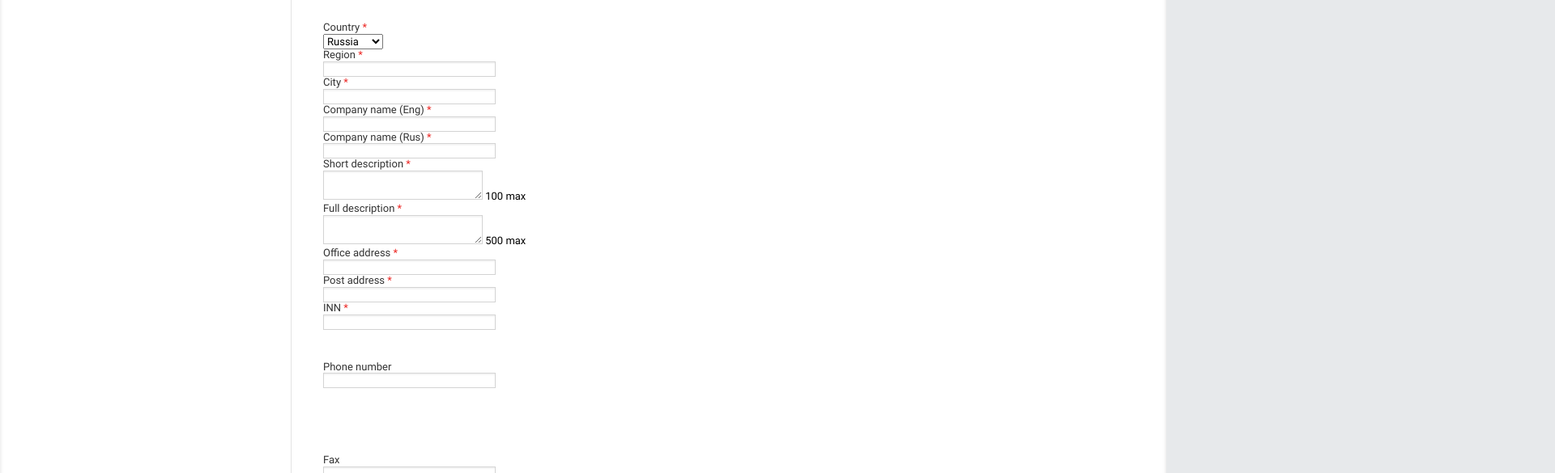
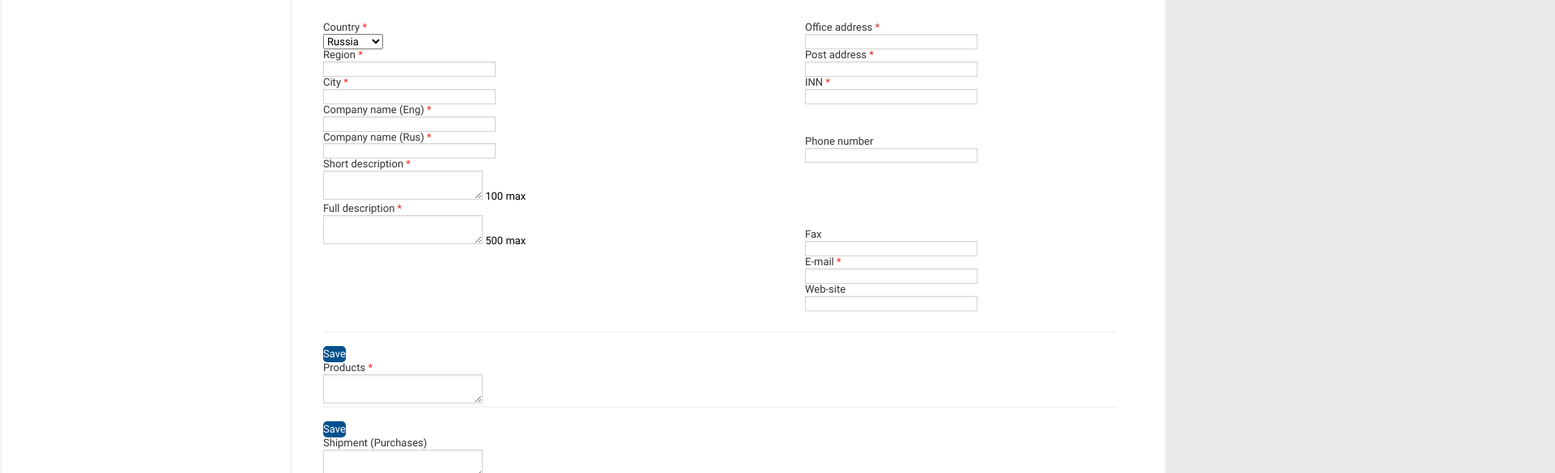
Before and after one commit to paulhardwork/Test-Task-11.2018-, a website: page source/index.html in a window 1280 px wide. Shown: the part 866-1451 px from the top of the page at 81% size, 1920 px wide, since content can reach past the window. Drawn offline with nearby package versions, Linux system fonts and the light colour scheme; files that its build step writes are made by us from their sources.

Commit message:
Сделана сетка формы

```diff
--- a/source/index.html
+++ b/source/index.html
@@ -110,7 +110,8 @@
                   <button class="button profile-edit__changelogo-button">Change logo</button>
                 </div>
               </div>
-              <div class="profile-edit__left-fieldset">
+              <div class="profile-edit__fieldsets-container">
+                <div class="profile-edit__fieldset">
                   <div class="profile-edit__field-box">
                     <label class="profile-edit__sign-field" for="country">Country <span class="profile-edit__required-field">*</span></label>
                     <select name="company-country" id="country">
@@ -146,7 +147,7 @@
                     <span class="profile-edit__fieldcase">500 max</span>
                   </div>
                 </div>
-              <div class="profile-edit__right-fieldset">
+                <div class="profile-edit__fieldset">
                   <div class="profile-edit__field-box">
                     <label class="profile-edit__sign-field" for="officeaddress">Office address <span class="profile-edit__required-field">*</span></label>
                     <input class="profile-edit__form-field" type="text" name="company-officeaddress" id="officeaddress">
@@ -177,6 +178,7 @@
                   <div class="profile-edit__field-box">
                     <label class="profile-edit__sign-field" for="site">Web-site</label>
                     <input class="profile-edit__form-field" type="url" name="company-site" id="site">
+                  </div>
                 </div>
               </div>
               <hr class="profile-edit__separator">
--- a/source/less/blocks/profile-edit.less
+++ b/source/less/blocks/profile-edit.less
@@ -155,3 +155,14 @@
   background-color: #8cc24a;
   opacity: 0.5;
 }
+
+.profile-edit__fieldsets-container {
+  display: flex;
+  justify-content: space-between;
+  width: 100%;
+  margin-bottom: 25px;
+}
+
+.profile-edit__fieldset {
+  width: 385px;
+}
```
Lines whose indentation alone changed are shown as unchanged.
